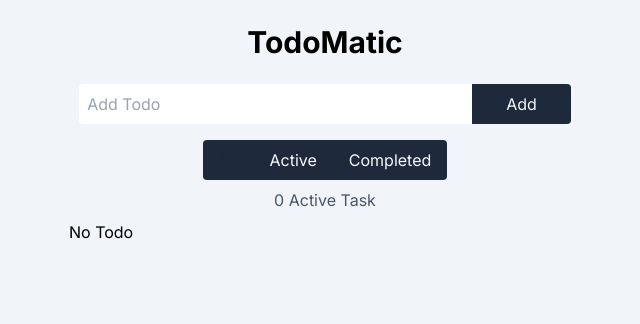
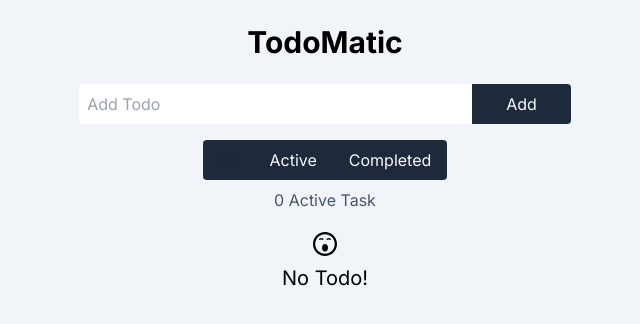
Before and after one commit to ThePrakashKumar/TodoMatic, a Next.js app: page / in a window 1280 px wide. Shown: the top 324 px of the page, without its empty margins (315-955 px from the left). Built offline with nearby package versions, Linux system fonts and the light colour scheme.

Commit message:
style: style no todo component

```diff
--- /dev/null
+++ b/src/components/NoTodo.jsx
@@ -0,0 +1,11 @@
+import { ImSleepy } from "react-icons/im";
+const NoTodo = () => {
+  return (
+    <div className="mt-5 w-fit mx-auto">
+      <ImSleepy className="text-2xl my-2 mx-auto" />
+      <p className="text-xl">No Todo!</p>
+    </div>
+  );
+};
+
+export default NoTodo;
--- a/src/components/TodoList.jsx
+++ b/src/components/TodoList.jsx
@@ -3,6 +3,7 @@ import { useEffect, useState } from "react";
 import Todo from "./Todo";
 import { initializeTodo } from "@/lib/features/todo/todo.slice";
 import Loader from "./Loader";
+import NoTodo from "./NoTodo";
 
 const { useSelector, useDispatch } = require("react-redux");
 
@@ -52,7 +53,7 @@ const TodoList = () => {
       {isLoading ? (
         <Loader />
       ) : filteredTodo?.length === 0 ? (
-        <div>No Todo</div>
+        <NoTodo />
       ) : (
         <div>
           {filteredTodo?.map((t) => (
```
